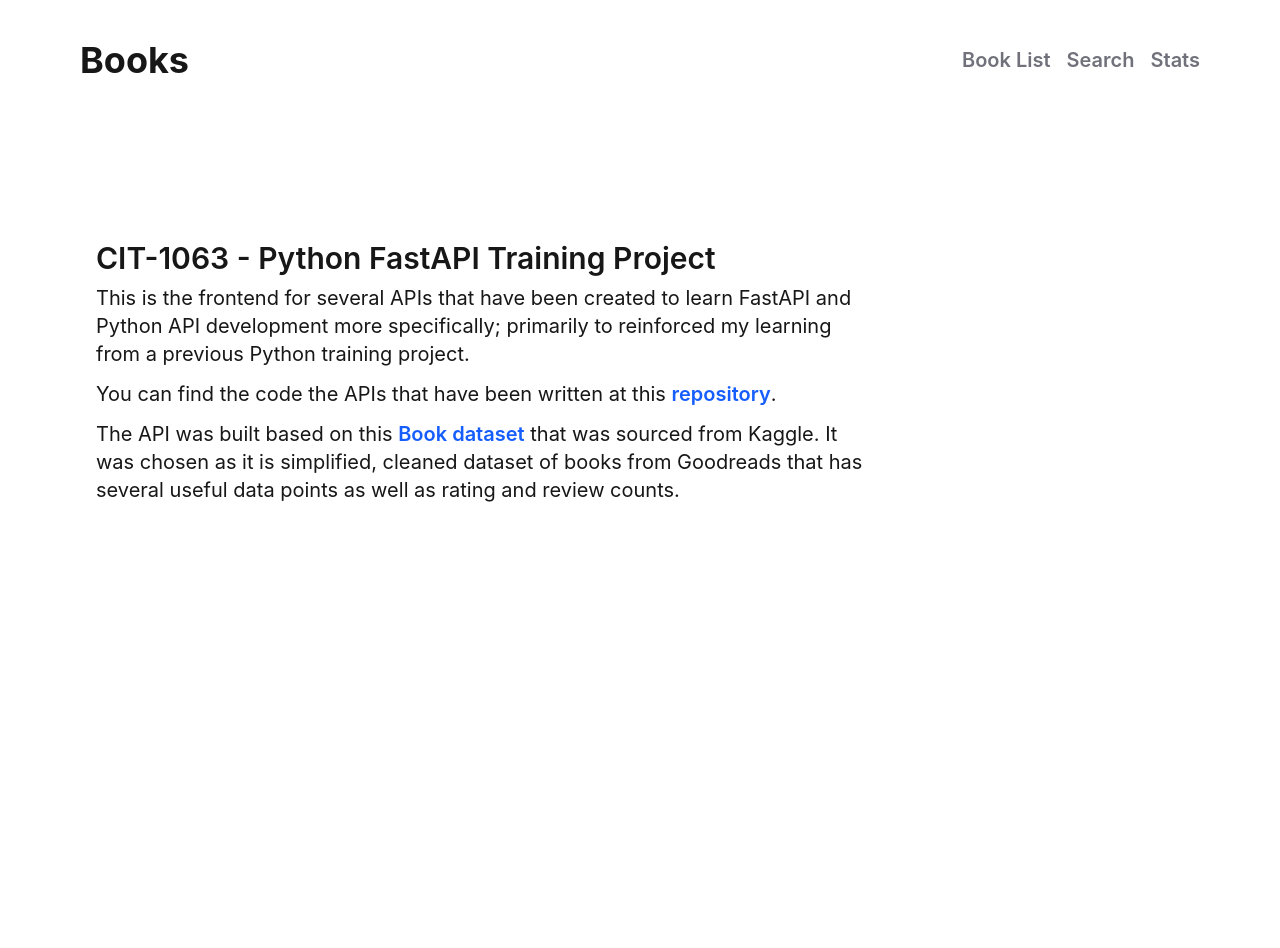
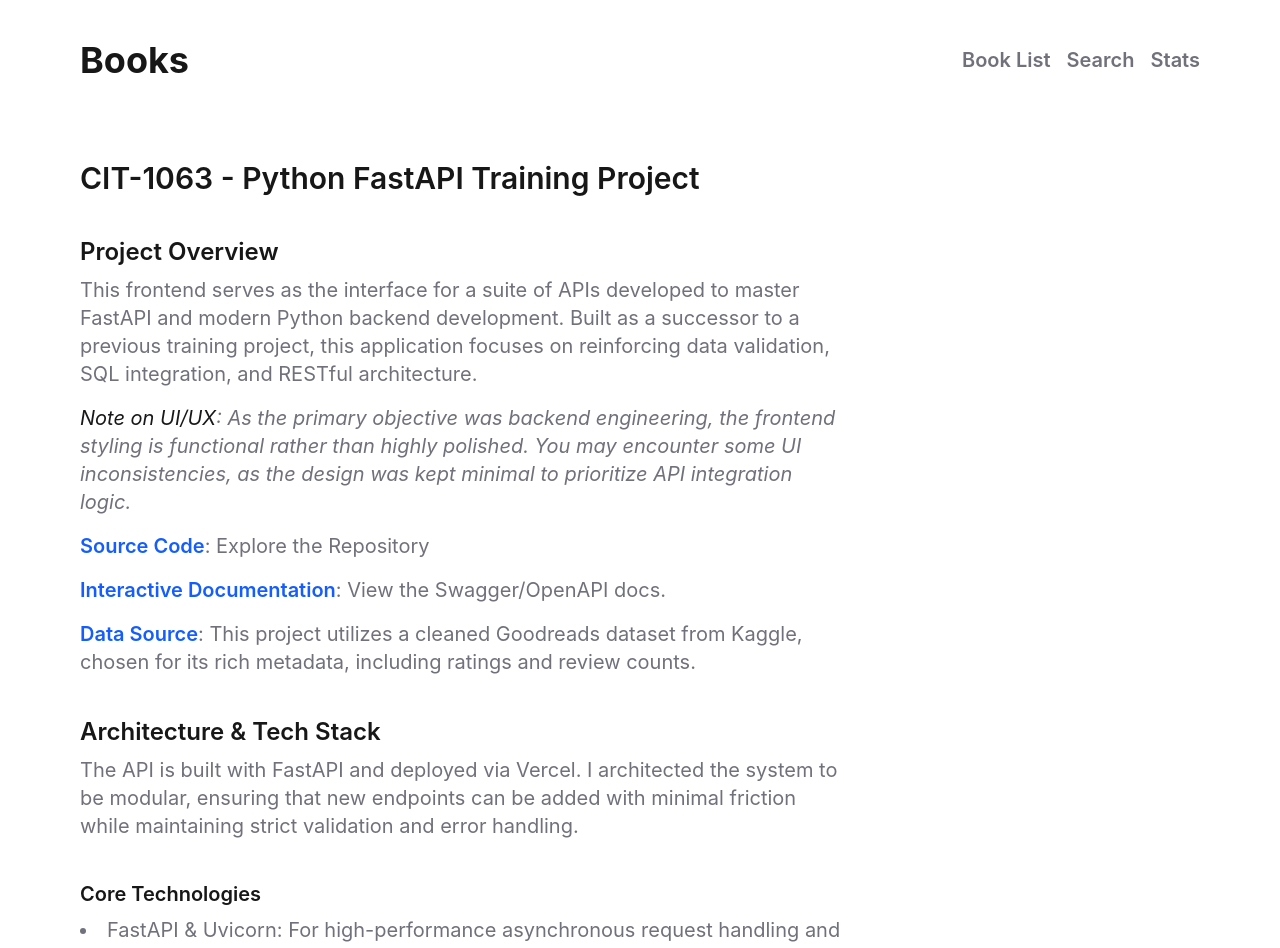
Before and after one commit to codal-matthew-fung/python-fast-api-nextjs, a Next.js app: page / in a window 1280 px wide. Shown: the top 948 px of the page. Before the commit the page ends 800 px from the top, so only its background shows below. Built offline with nearby package versions, Linux system fonts and the light colour scheme; no server answers.

Commit message:
CIT-1063 Update content

```diff
--- a/app/(routes)/stats/page.tsx
+++ b/app/(routes)/stats/page.tsx
@@ -6,12 +6,13 @@ export default async function Stats() {
   const data = (await getData({ params: {}, endpoint: Endpoints.stats })) as Stats
 
   return (
-    <>
+    <div className='max-w-3xl mr-auto'>
       <h1 className='mb-2 text-2xl font-bold text-zinc-900'>Summary</h1>
       <p className='text-md text-zinc-900 mb-2'>
         This page shows some calculations that have been done to test my ability to congregate and interpret the data.
       </p>
       <div className='mb-20'>
+        <h2 className='mb-2 text-xl font-bold text-zinc-900 mt-10'>Stats</h2>
         <p className='text-md text-zinc-900 mb-2'>
           Average Page Count: <span className='font-bold'>{data.average_page_count}</span>
         </p>
@@ -19,7 +20,10 @@ export default async function Stats() {
           Average Rating: <span className='font-bold'>{data.average_rating}</span>
         </p>
         <h2 className='mb-2 text-xl font-bold text-zinc-900 mt-10'>Publishers with Highest Review vs Rating Ratio</h2>
-        <p className='text-md text-zinc-900 mb-2'>This is the </p>
+        <p className='text-md text-zinc-500 mb-2'>
+          This is the publisher which has the highest ratio of actual textual reviews versus a star rating. The higher
+          the number, the more actual reviews they have.
+        </p>
         <ul className='list-disc list-inside mb-2'>
           {data.review_ratios.map((publisher) => (
             <li key={publisher.publisher} className='mb-1 text-md text-zinc-500'>
@@ -39,6 +43,6 @@ export default async function Stats() {
           ))}
         </ul>
       </div>
-    </>
+    </div>
   )
 }
--- a/app/page.tsx
+++ b/app/page.tsx
@@ -1,21 +1,73 @@
-import {StyledLink} from "@/app/components/Link";
+import { StyledLink } from '@/app/components/Link'
 
 export default async function Home() {
   return (
-    <div className="max-w-6xl mx-auto px-4 py-20">
-      <main className="max-w-3xl">
-        <h1 className="text-xl lg:text-3xl font-semibold mb-2">CIT-1063 - Python FastAPI Training Project</h1>
-        <p className="text-md lg:text-xl mb-3">
-          This is the frontend for several APIs that have been created to learn FastAPI and Python API development more specifically;
-          primarily to reinforced my learning from a previous Python training project.
-        </p>
-        <p className="text-md lg:text-xl mb-3">
-          You can find the code the APIs that have been written at this <StyledLink href="https://github.com/codal-matthew-fung/python-fastapi-training">repository</StyledLink>.
-        </p>
-        <p className="text-md lg:text-xl mb-3">
-          The API was built based on this <StyledLink href="https://www.kaggle.com/datasets/jealousleopard/goodreadsbooks">Book dataset</StyledLink> that was sourced from Kaggle. It was chosen as it is simplified, cleaned dataset of books from Goodreads that has several useful data points as well as rating and review counts.
-        </p>
-      </main>
-    </div>
-  );
+    <article className='max-w-3xl'>
+      <h1 className='text-xl lg:text-3xl font-semibold mb-2'>CIT-1063 - Python FastAPI Training Project</h1>
+      <h2 className='text-xl lg:text-2xl font-semibold mb-2 mt-10'>Project Overview</h2>
+      <p className='text-md text-zinc-500 lg:text-xl mb-4'>
+        This frontend serves as the interface for a suite of APIs developed to master FastAPI and modern Python backend
+        development. Built as a successor to a previous training project, this application focuses on reinforcing data
+        validation, SQL integration, and RESTful architecture.
+      </p>
+      <p className='text-md text-zinc-500 lg:text-xl italic mb-4'>
+        <span className='text-zinc-900'>Note on UI/UX</span>: As the primary objective was backend engineering, the
+        frontend styling is functional rather than highly polished. You may encounter some UI inconsistencies, as the
+        design was kept minimal to prioritize API integration logic.
+      </p>
+      <p className='text-md text-zinc-500 lg:text-xl mb-4'>
+        <StyledLink href='https://github.com/codal-matthew-fung/python-fastapi-training'>Source Code</StyledLink>:
+        Explore the Repository
+      </p>
+      <p className='text-md text-zinc-500 lg:text-xl mb-4'>
+        <StyledLink href={`${process.env.NEXT_PUBLIC_API_HOST}/docs`}>Interactive Documentation</StyledLink>: View the
+        Swagger/OpenAPI docs.
+      </p>
+      <p className='text-md text-zinc-500 lg:text-xl mb-4'>
+        <StyledLink href='https://www.kaggle.com/datasets/jealousleopard/goodreadsbooks'>Data Source</StyledLink>: This
+        project utilizes a cleaned Goodreads dataset from Kaggle, chosen for its rich metadata, including ratings and
+        review counts.
+      </p>
+      <h2 className='text-xl lg:text-2xl font-semibold mb-2 mt-10'>Architecture & Tech Stack</h2>
+      <p className='text-md text-zinc-500 lg:text-xl mb-4'>
+        The API is built with FastAPI and deployed via Vercel. I architected the system to be modular, ensuring that new
+        endpoints can be added with minimal friction while maintaining strict validation and error handling.
+      </p>
+      <h3 className='text-xl font-semibold mb-2 mt-10'>Core Technologies</h3>
+      <ul className='list-disc list-inside mb-4 text-md text-zinc-500 lg:text-xl'>
+        <li className='mb-1'>
+          FastAPI & Uvicorn: For high-performance asynchronous request handling and local development.
+        </li>
+        <li className='mb-1'>
+          Pydantic: Used extensively for schema enforcement, data serialization, and automated validation.
+        </li>
+        <li className='mb-1'>
+          Pandas: Leveraged for specific analytical tasks and data shaping, complementing the primary SQL logic.
+        </li>
+        <li className='mb-1'>SQLite: Chosen as the relational engine for structured book data.</li>
+      </ul>
+      <p className='text-md text-zinc-500 lg:text-xl mb-4'>
+        The current implementation includes endpoints for collection listing, multi-criteria searching, and aggregate
+        statistics for the dataset.
+      </p>
+      <h2 className='text-xl lg:text-2xl font-semibold mb-2 mt-10'>Key Learnings & Reflection</h2>
+      <p className='text-md text-zinc-500 lg:text-xl mb-4'>
+        This project was a deep dive into the Python ecosystem. Beyond basic CRUD operations, I gained significant
+        experience in:
+      </p>
+      <ul className='list-disc list-inside mb-4 text-md text-zinc-500 lg:text-xl'>
+        <li className='mb-1'>Structured API Design: Organizing routers and dependencies for scalability.</li>
+        <li className='mb-1'>Database Interoperability: Managing state and queries between Python and SQLite.</li>
+        <li className='mb-1'>
+          Robust Error Handling: Implementing meaningful HTTP status codes and user-friendly validation errors.
+        </li>
+      </ul>
+      <h2 className='text-xl lg:text-2xl font-semibold mb-2 mt-10'>Moving Forward</h2>
+      <p className='text-md text-zinc-500 lg:text-xl mb-4'>
+        While I am pleased with the technical foundation established, given more time, I would expand the endpoint
+        variety (e.g., user reviews or authentication) and refine the frontend to match the quality of the underlying
+        API.
+      </p>
+    </article>
+  )
 }
```
